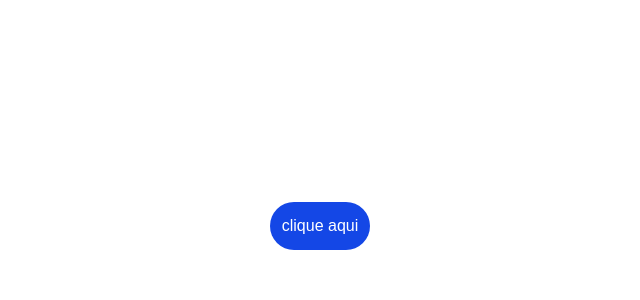
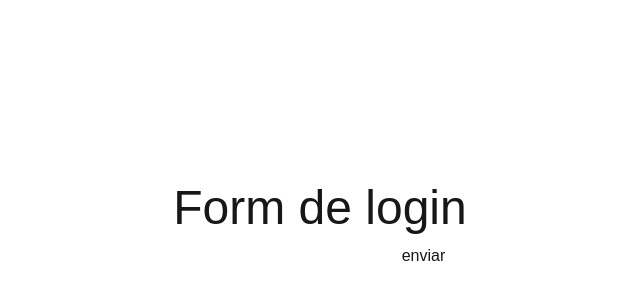
Before and after one commit to pedroguedes9/React, a Next.js app in the folder react-primeiro-projeto/: page / in a window 1280 px wide. Shown: the part 174-474 px from the top of the page, without its empty margins (320-960 px from the left). Built offline with nearby package versions, Linux system fonts and the light colour scheme.

Commit message:
eventos no react

```diff
--- a/react-primeiro-projeto/src/app/page.tsx
+++ b/react-primeiro-projeto/src/app/page.tsx
@@ -1,15 +1,20 @@
 "use client"
 
+import { FormEvent } from "react"
+
 function Page() {
-  function handleClick() {
-      alert("funcionou")
-    }
+  const handleFormSubmit = (event: FormEvent<HTMLFormElement>) => {
+    event.preventDefault()
+    alert("eae")
+  }
+
   return (
-
-    <div className="container mx-auto w-screen h-screen flex justify-center items-center  ">
-      <button onClick={() => {
-
-      }} className="p-3 bg-blue-700 text-white rounded-3xl"> clique aqui</button>
+    <div className="container mx-auto w-screen h-screen flex justify-center gap-3 items-center flex-col  ">
+      <h1 className="text-5xl ">Form de login</h1>
+      <form onSubmit={handleFormSubmit}>
+        <input type="text" className="bg-white" />
+        <input type="submit" value="enviar" />
+      </form>
     </div>
   )
 }
--- /dev/null
+++ b/react-primeiro-projeto/src/components/CustomButton.tsx
@@ -0,0 +1,17 @@
+
+
+type Props = {
+    label: string
+    action: () => void
+}
+
+export const CustomButton = ({label, action}: Props) => {
+    const handleButtonClick = () => {
+        // código personalizado antes
+        action()
+        // código personalizado depois
+    }
+    return (
+        <button className="p-3 text-white bg-blue-700 " onClick={handleButtonClick}  >{label}</button>
+    )
+}
```
